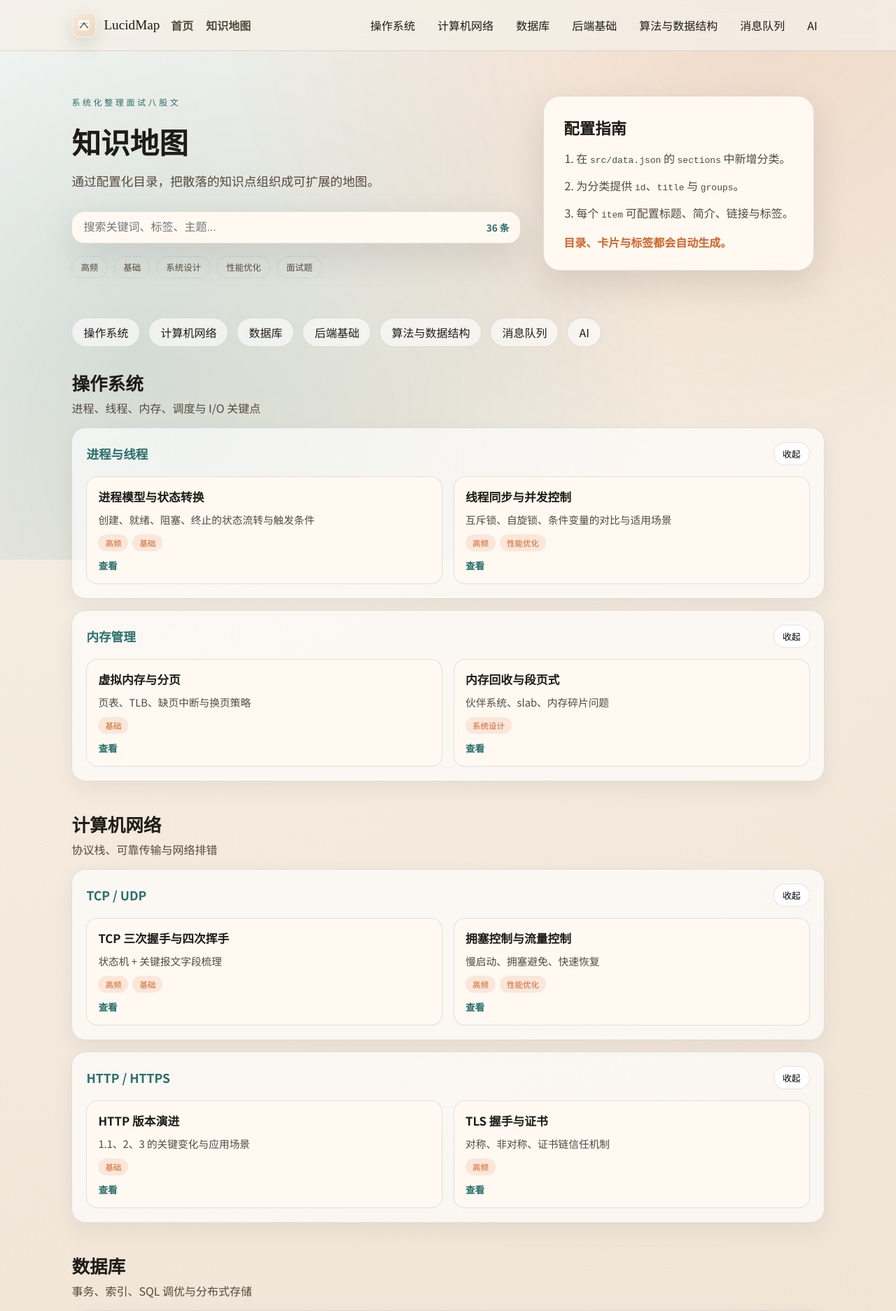
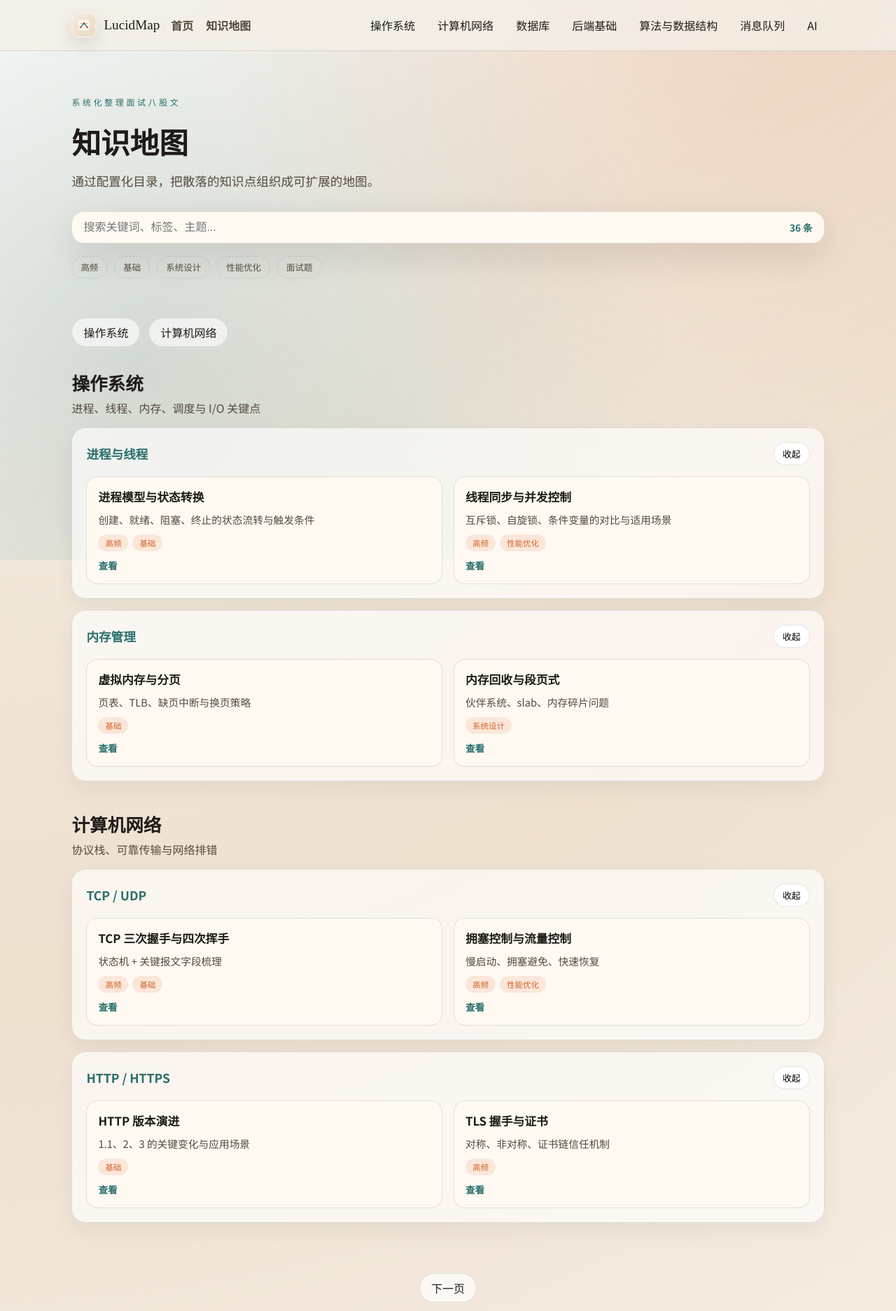
Before and after one commit to Peterliang233/lucidmap, a React (Vite) app: page /#/map in a window 1280 px wide. Shown: the top 1874 px of the page at 70% size. Built offline with nearby package versions, Linux system fonts and the light colour scheme; a web font is replaced by a local one.

Commit message:
feat: implement pagination for HomePage and adjust hero layout styles

```diff
--- a/src/pages/Home.jsx
+++ b/src/pages/Home.jsx
@@ -1,4 +1,4 @@
-import { useMemo, useState } from "react";
+import { useEffect, useMemo, useState } from "react";
 import { Link } from "react-router-dom";
 import Layout from "../components/Layout.jsx";
 import data from "../data.json";
@@ -30,11 +30,14 @@ const matchesTag = (item, tag) => {
 
 const isInternalLink = (link) => typeof link === "string" && link.startsWith("/");
 
+const PAGE_SIZE = 2;
+
 export default function HomePage() {
   const { site, legend, sections } = data;
   const [query, setQuery] = useState("");
   const [activeTag, setActiveTag] = useState(null);
   const [collapsed, setCollapsed] = useState({});
+  const [pageIndex, setPageIndex] = useState(0);
 
   const tagOptions = useMemo(() => {
     const fromConfig = legend && legend.length ? legend : [];
@@ -74,6 +77,9 @@ export default function HomePage() {
     setActiveTag((prev) => (prev === tag ? null : tag));
   };
 
+  useEffect(() => {
+    setPageIndex(0);
+  }, [query, activeTag]);
 
   const scrollToSection = (id) => {
     const target = document.getElementById(id);
@@ -88,6 +94,20 @@ export default function HomePage() {
       [key]: !prev[key],
     }));
   };
+
+  const totalPages = filteredSections.length ? Math.ceil(filteredSections.length / PAGE_SIZE) : 0;
+  const safePageIndex = totalPages ? Math.min(pageIndex, totalPages - 1) : 0;
+  const pageSections = filteredSections.slice(
+    safePageIndex * PAGE_SIZE,
+    safePageIndex * PAGE_SIZE + PAGE_SIZE
+  );
+
+  useEffect(() => {
+    if (!totalPages) return;
+    if (pageIndex > totalPages - 1) {
+      setPageIndex(totalPages - 1);
+    }
+  }, [pageIndex, totalPages]);
 
   return (
     <Layout>
@@ -127,21 +147,10 @@ export default function HomePage() {
           </div>
         </div>
 
-        <aside className="hero__panel">
-          <div className="panel">
-            <h2>配置指南</h2>
-            <ol>
-              <li>在 <code>src/data.json</code> 的 <code>sections</code> 中新增分类。</li>
-              <li>为分类提供 <code>id</code>、<code>title</code> 与 <code>groups</code>。</li>
-              <li>每个 <code>item</code> 可配置标题、简介、链接与标签。</li>
-            </ol>
-            <p className="panel__tip">目录、卡片与标签都会自动生成。</p>
-          </div>
-        </aside>
       </header>
 
       <nav className="toc">
-        {(sections || []).map((section) => (
+        {pageSections.map((section) => (
           <button
             key={section.id || section.title}
             type="button"
@@ -161,7 +170,7 @@ export default function HomePage() {
           </div>
         )}
 
-        {filteredSections.map((section) => (
+        {pageSections.map((section) => (
           <section key={section.id || section.title} id={section.id} className="section">
             <div className="section__header">
               <h2 className="section__title">{section.title}</h2>
@@ -223,6 +232,18 @@ export default function HomePage() {
         ))}
       </main>
 
+      {totalPages > 1 && (
+        <div className="map-pagination">
+          <button
+            type="button"
+            className="map-pagination__button"
+            onClick={() => setPageIndex((prev) => (prev + 1) % totalPages)}
+          >
+            下一页
+          </button>
+        </div>
+      )}
+
       </div>
     </Layout>
   );
```
Also changed, not shown: src/styles.css.
